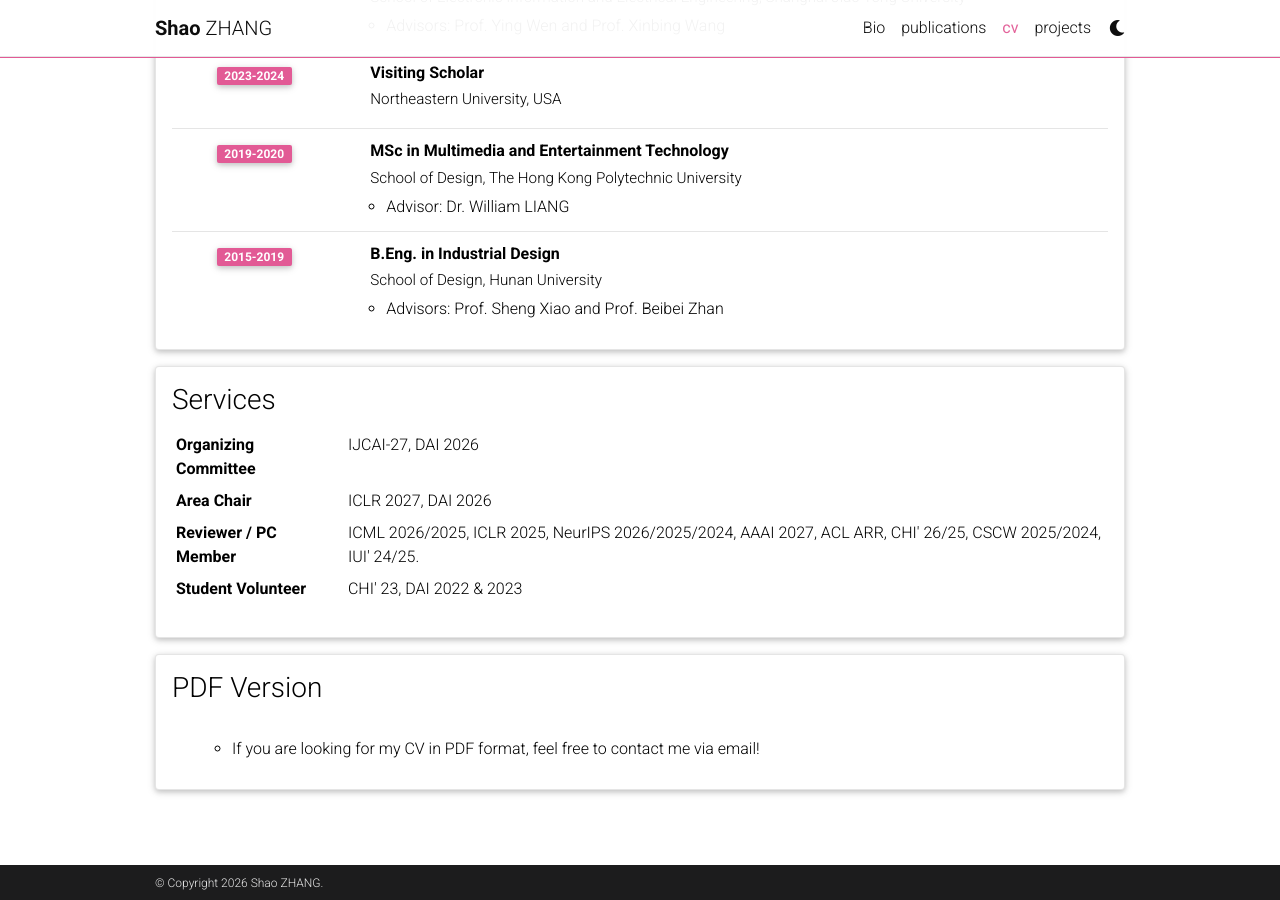
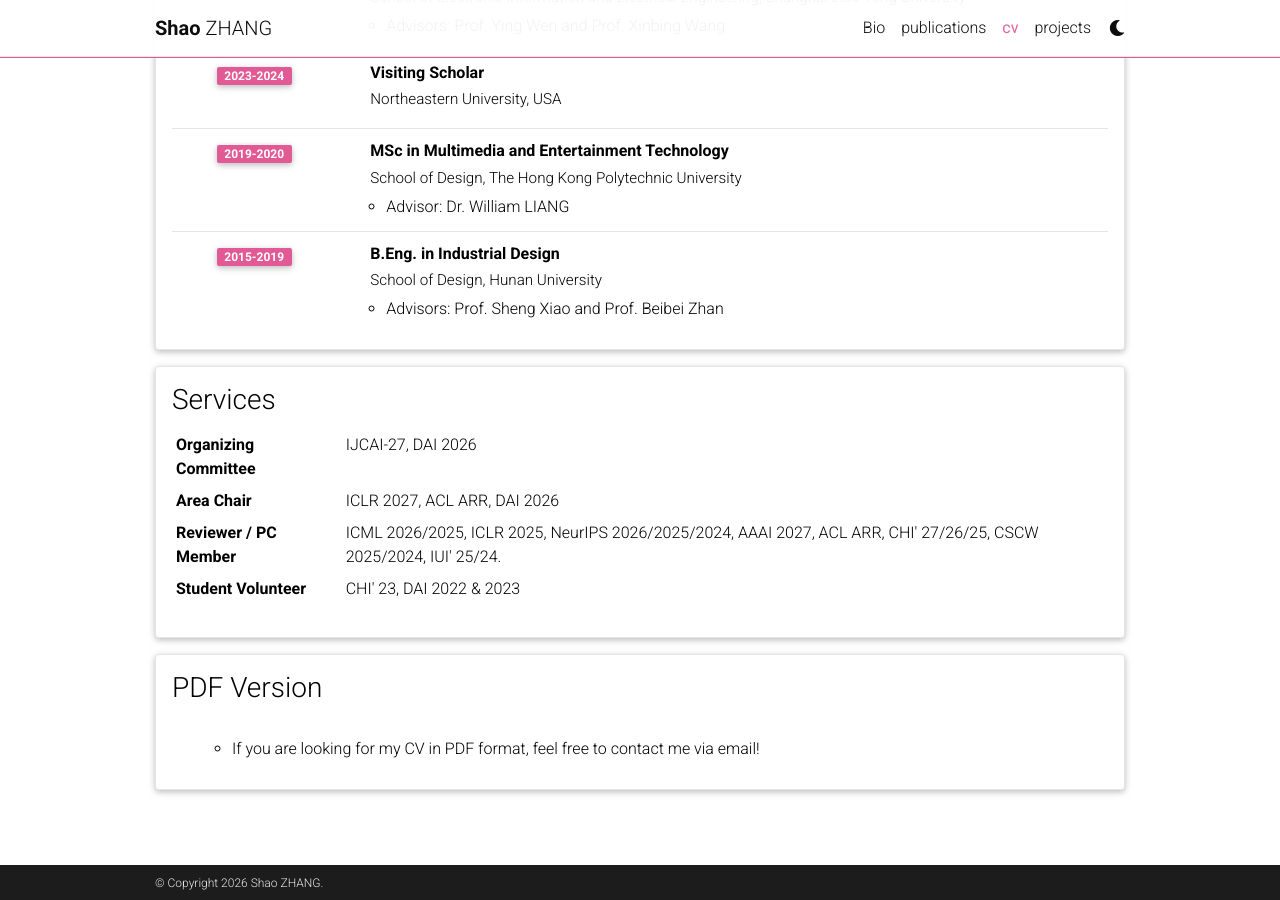
Before and after one commit to ShaoZhang0115/shaozhang_home_page, a Jekyll site: the page built from _pages/cv.md, in a window 1280 px wide and 900 px high, scrolled down 726 px. Built offline with Jekyll 4.4.1, drawn with Linux system fonts in a browser that asks for light colours; comment, search, counter and statistics services are not loaded; a style sheet for code colours, icons or effects is not loaded.

Commit message:
Update cv.yml

```diff
--- a/_data/cv.yml
+++ b/_data/cv.yml
@@ -41,9 +41,9 @@
     - name: Organizing Committee
       value: IJCAI-27, DAI 2026
     - name: Area Chair
-      value: ICLR 2027, DAI 2026
+      value: ICLR 2027, ACL ARR, DAI 2026
     - name: Reviewer / PC Member
-      value: ICML 2026/2025, ICLR 2025, NeurIPS 2026/2025/2024, AAAI 2027, ACL ARR, CHI' 26/25, CSCW 2025/2024, IUI' 24/25.
+      value: ICML 2026/2025, ICLR 2025, NeurIPS 2026/2025/2024, AAAI 2027, ACL ARR, CHI' 27/26/25, CSCW 2025/2024, IUI' 25/24.
     - name: Student Volunteer
       value: CHI' 23, DAI 2022 & 2023
 
```
